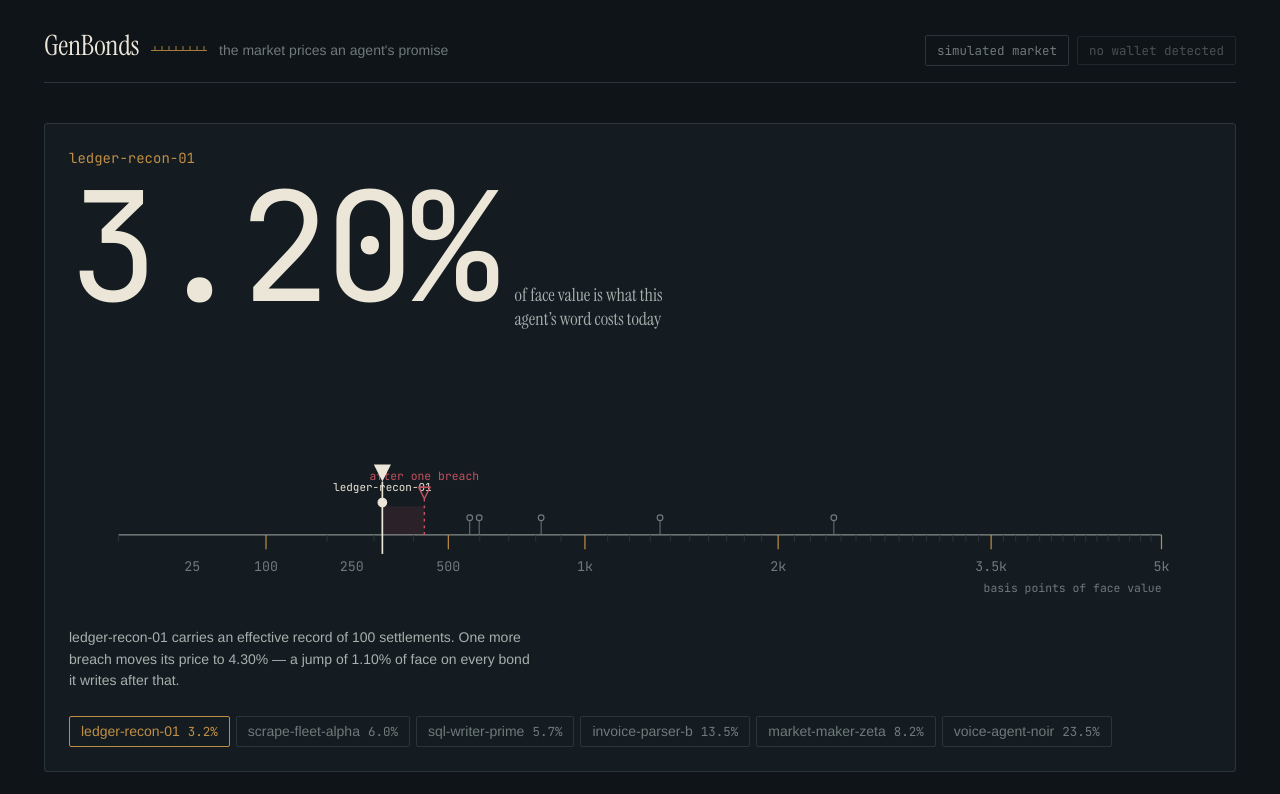
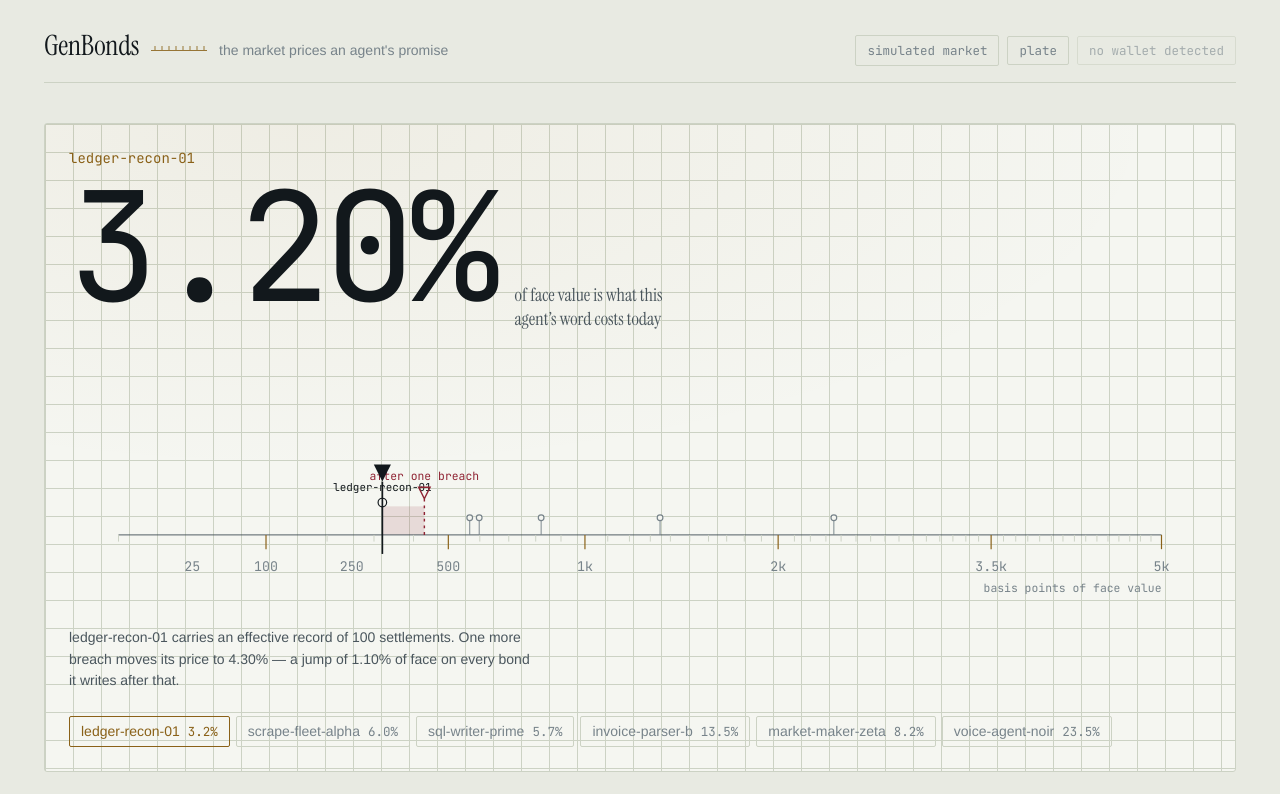
Before and after one commit to rundem01/gen-bonds, a website built with Vite: page index.html in a window 1280 px wide. Shown: the top 794 px of the page. Built offline with nearby package versions, Linux system fonts and the light colour scheme; a web font is replaced by a local one.

Commit message:
Add light/dark theme toggle

```diff
--- a/index.html
+++ b/index.html
@@ -8,7 +8,7 @@
       name="description"
       content="GenBonds prices what an autonomous agent's promise is worth. Obligor agents post capital against failure, underwriters price the bond from observed execution history, and a breach costs real money."
     />
-    <meta name="color-scheme" content="dark" />
+    <meta name="color-scheme" content="dark light" />
     <meta name="theme-color" content="#0E1418" />
 
     <link rel="preconnect" href="https://fonts.googleapis.com" />
--- /dev/null
+++ b/src/core/theme.ts
@@ -0,0 +1,77 @@
+/**
+ * Theme.
+ *
+ * Dark is the default because the instrument was designed to be read lit —
+ * bone marks on a dark plate. Light is the paper the same numbers get written
+ * onto. Neither is a tint of the other; both are full token sets.
+ *
+ * Order of authority: an explicit choice the person made, then the system
+ * preference, then dark. A stored choice survives reloads and is never
+ * overridden by the system changing underneath it.
+ */
+
+export type Theme = "dark" | "light";
+
+const KEY = "genbonds:theme";
+
+function stored(): Theme | null {
+  try {
+    const value = localStorage.getItem(KEY);
+    return value === "dark" || value === "light" ? value : null;
+  } catch {
+    // Private browsing and blocked storage both throw. Not worth surfacing.
+    return null;
+  }
+}
+
+function systemPrefers(): Theme {
+  return window.matchMedia("(prefers-color-scheme: light)").matches ? "light" : "dark";
+}
+
+export class ThemeController {
+  #theme: Theme;
+  #listeners = new Set<(theme: Theme) => void>();
+
+  constructor() {
+    this.#theme = stored() ?? systemPrefers();
+    this.#apply();
+
+    // Follow the system only while the person hasn't expressed a preference.
+    window.matchMedia("(prefers-color-scheme: light)").addEventListener("change", () => {
+      if (stored()) return;
+      this.#theme = systemPrefers();
+      this.#apply();
+    });
+  }
+
+  get theme(): Theme {
+    return this.#theme;
+  }
+
+  subscribe(listener: (theme: Theme) => void): () => void {
+    this.#listeners.add(listener);
+    listener(this.#theme);
+    return () => this.#listeners.delete(listener);
+  }
+
+  toggle(): void {
+    this.set(this.#theme === "dark" ? "light" : "dark");
+  }
+
+  set(theme: Theme): void {
+    this.#theme = theme;
+    try {
+      localStorage.setItem(KEY, theme);
+    } catch {
+      // Choice still applies for this session.
+    }
+    this.#apply();
+  }
+
+  #apply(): void {
+    document.documentElement.dataset.theme = this.#theme;
+    // Keep form controls and scrollbars in step with the palette.
+    document.documentElement.style.colorScheme = this.#theme;
+    for (const listener of this.#listeners) listener(this.#theme);
+  }
+}
--- a/src/main.ts
+++ b/src/main.ts
@@ -13,6 +13,7 @@
  */
 
 import { estimateDifficulty } from "./core/difficulty.ts";
+import { ThemeController } from "./core/theme.ts";
 import { Wallet } from "./core/wallet.ts";
 import { addr, eth, hours as fmtHours, pct, toWei } from "./core/format.ts";
 import { afterSettlement, quote, PREMIUM_CAP_BPS } from "./core/pricing.ts";
@@ -42,6 +43,7 @@ const DEFAULT_CRITERIA =
 
 async function boot(): Promise<void> {
   const contractAddress = import.meta.env?.VITE_CONTRACT_ADDRESS as string | undefined;
+  const theme = new ThemeController();
   const wallet = new Wallet();
   await wallet.restore();
 
@@ -78,7 +80,7 @@ async function boot(): Promise<void> {
     busy: false,
   });
 
-  mount(store, wallet);
+  mount(store, wallet, theme);
   await refresh(store);
 
   // Reconnect the backend whenever the account changes, so writes are always
@@ -146,7 +148,7 @@ function runRiskModel(store: Store<AppState>): void {
 
 // --------------------------------------------------------------------- views
 
-function mount(store: Store<AppState>, wallet: Wallet): void {
+function mount(store: Store<AppState>, wallet: Wallet, theme: ThemeController): void {
   const app = document.querySelector<HTMLElement>("#app")!;
   app.innerHTML = template();
 
@@ -154,6 +156,17 @@ function mount(store: Store<AppState>, wallet: Wallet): void {
     store.set({ selected: address, notice: null }),
   );
   const book = new BookView(app.querySelector("[data-book]")!, (bond) => openBond(store, bond));
+
+  const themeButton = app.querySelector<HTMLButtonElement>("[data-theme-toggle]")!;
+  themeButton.addEventListener("click", () => theme.toggle());
+  theme.subscribe((current) => {
+    // The label names what clicking does, not what is currently on.
+    themeButton.textContent = current === "dark" ? "paper" : "plate";
+    themeButton.setAttribute(
+      "aria-label",
+      current === "dark" ? "Switch to the light theme" : "Switch to the dark theme",
+    );
+  });
 
   const walletButton = app.querySelector<HTMLButtonElement>("[data-wallet]")!;
   walletButton.addEventListener("click", async () => {
@@ -510,6 +523,7 @@ function template(): string {
     </div>
     <div class="masthead__actions">
       <span class="mode" data-mode></span>
+      <button class="theme" type="button" data-theme-toggle aria-live="polite">lights</button>
       <button class="wallet" type="button" data-wallet>connect wallet</button>
     </div>
   </header>
--- a/src/styles.css
+++ b/src/styles.css
@@ -902,3 +902,67 @@ input[type="range"] {
     transition-duration: 0.01ms !important;
   }
 }
+
+/* ----------------------------------------------------------------- light
+
+   Not a tint of the dark theme — a different material. Dark is an engraved
+   plate read under a lamp; light is the paper slip the same numbers get
+   written onto. The brass stays, because the scale is brass in both.
+*/
+
+:root[data-theme="light"] {
+  --plate: #e8eae2;
+  --plate-2: #f5f6f1;
+  --plate-3: #eceee6;
+  --bone: #12181c;
+  --bone-2: #4a565d;
+  --bone-3: #77838a;
+  --brass: #8a6118;
+  --claim: #8f2333;
+  --clean: #1d554b;
+  --edge: #ccd2c4;
+}
+
+:root[data-theme="light"] .panel--instrument {
+  background:
+    radial-gradient(120% 90% at 22% 0%, rgba(138, 97, 24, 0.06), transparent 60%),
+    linear-gradient(var(--edge) 1px, transparent 1px) 0 0 / 100% 28px,
+    linear-gradient(90deg, var(--edge) 1px, transparent 1px) 0 0 / 28px 100%,
+    var(--plate-2);
+}
+
+:root[data-theme="light"] .instrument__mark circle {
+  fill: var(--plate-2);
+}
+
+:root[data-theme="light"] .button {
+  background: var(--bone);
+  color: var(--plate-2);
+  border-color: var(--bone);
+}
+
+:root[data-theme="light"] .button:hover:not(:disabled) {
+  background: #000;
+  border-color: #000;
+}
+
+:root[data-theme="light"] .dialog::backdrop {
+  background: rgba(18, 24, 28, 0.36);
+}
+
+.theme {
+  font-size: var(--t-fine);
+  padding: 5px 11px;
+  border: 1px solid var(--edge);
+  border-radius: 2px;
+  background: transparent;
+  color: var(--bone-3);
+  font-family: var(--figures);
+  cursor: pointer;
+  transition: border-color 140ms ease, color 140ms ease;
+}
+
+.theme:hover {
+  border-color: var(--bone-2);
+  color: var(--bone);
+}
```
